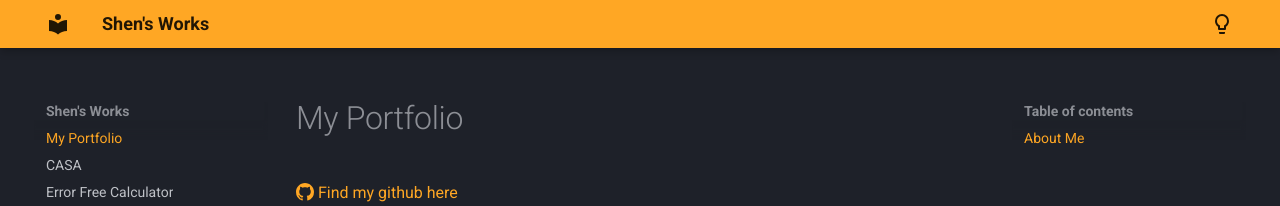
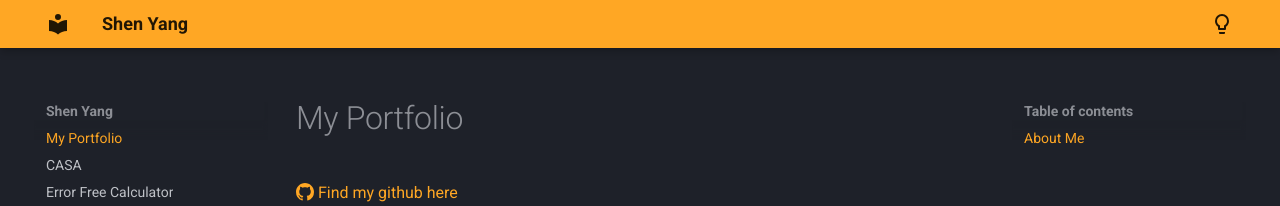
Before and after one commit to FireLemons/portfolio, an MkDocs documentation site: the page built from docs/index.md, in a window 1280 px wide. Shown: the top 206 px of the page. Built offline with MkDocs 1.6.1 and Material for MkDocs 9.7.7, drawn with Linux system fonts in a browser that asks for light colours.

Commit message:
less strange name

```diff
--- a/mkdocs.yml
+++ b/mkdocs.yml
@@ -8,7 +8,7 @@ markdown_extensions:
       emoji_generator: !!python/name:material.extensions.emoji.to_svg
   - toc:
       permalink: true
-site_name: Shen's Works
+site_name: Shen Yang
 theme:
   features:
     - navigation.sections
```
